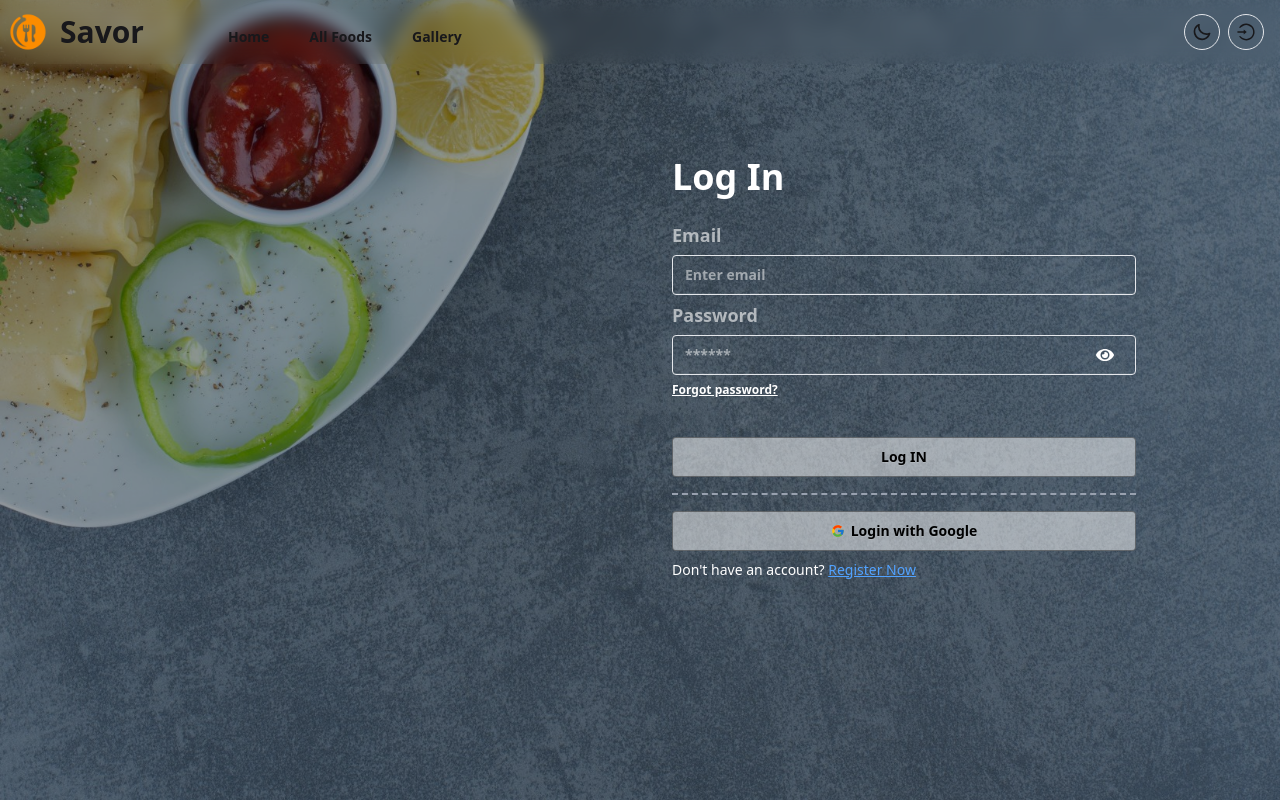
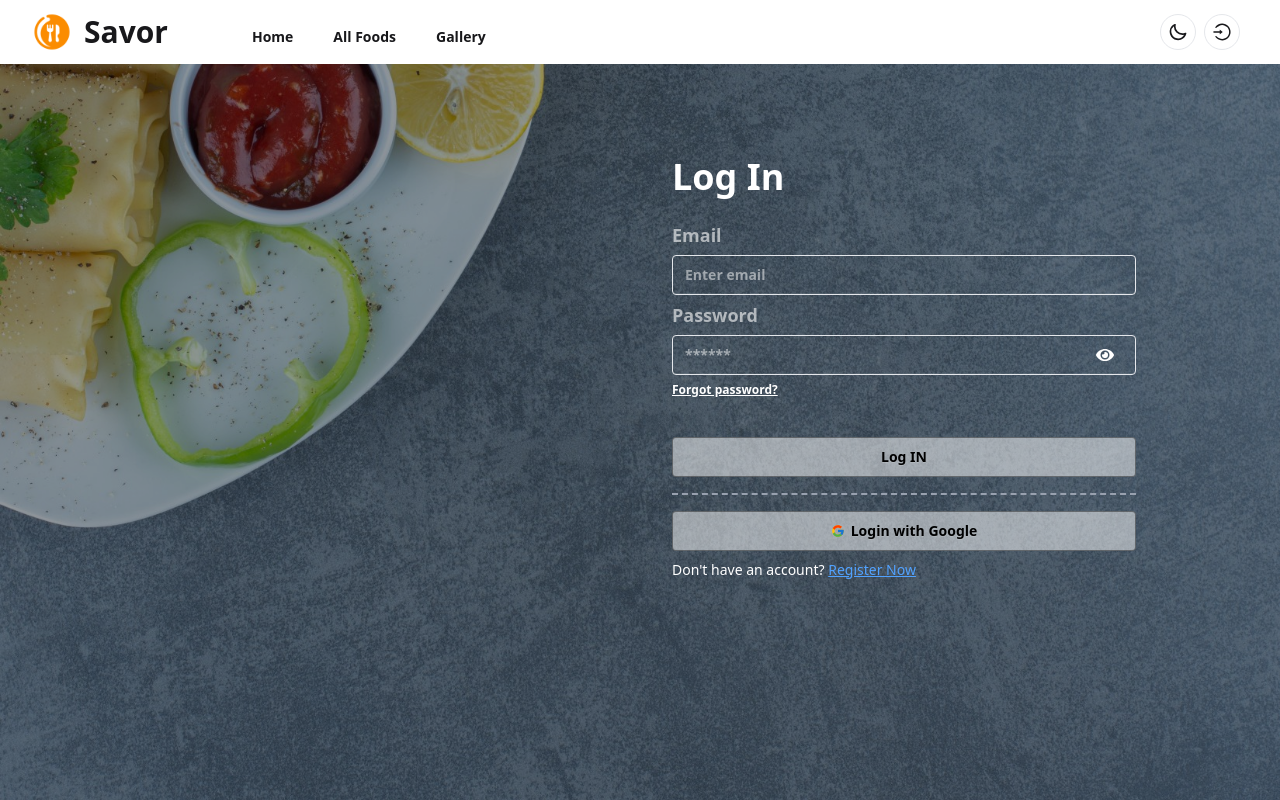
Before and after one commit to ArunRoy404/savor-client, a React (Vite) app: page /login in a window 1280 px wide. Built offline with nearby package versions, Linux system fonts and the light colour scheme; no server answers.

Commit message:
style -  navbar alignement fixed

```diff
--- a/src/components/Navbar/Navbar.jsx
+++ b/src/components/Navbar/Navbar.jsx
@@ -1,4 +1,5 @@
 // import useAuthContext from "../../CustomContexts/UseAuthContext";
+import { useState } from "react";
 import Logo from "../Logo/Logo";
 import NavActions from "./NavActions";
 import NavLinksList from "./NavLinksList";
@@ -6,11 +7,27 @@ import NavLinksList from "./NavLinksList";
 
 const Navbar = () => {
     // const { loggedUser } = useAuthContext()
+    const [scrolled, setScrolled] = useState(false)
+
+    useState(()=>{
+        const handleScroll = () =>{
+            if(window.scrollY>0){
+                setScrolled(true)
+            }
+            else{
+                setScrolled(false)
+            }
+        }
+
+        window.addEventListener("scroll", handleScroll)
+
+        return ()=> window.removeEventListener('scroll', handleScroll)
+    },[])
 
     return (
-        <nav className="z-100 w-full fixed top-0">
-            <div className="relative z-100 w-full backdrop-blur-sm flex">
-                <div className="navbar container mx-auto flex justify-between">
+        <nav className={`${scrolled ? 'shadow-md' : ''} transition-shadow duration-300 z-100 w-full fixed top-0`}>
+            <div className="relative z-100 w-full bg-white flex">
+                <div className="navbar container px-4 sm:px-6 lg:px-8 mx-auto flex justify-between">
                     <div className="flex items-center gap-20">
 
                         {/* logo  */}
```
